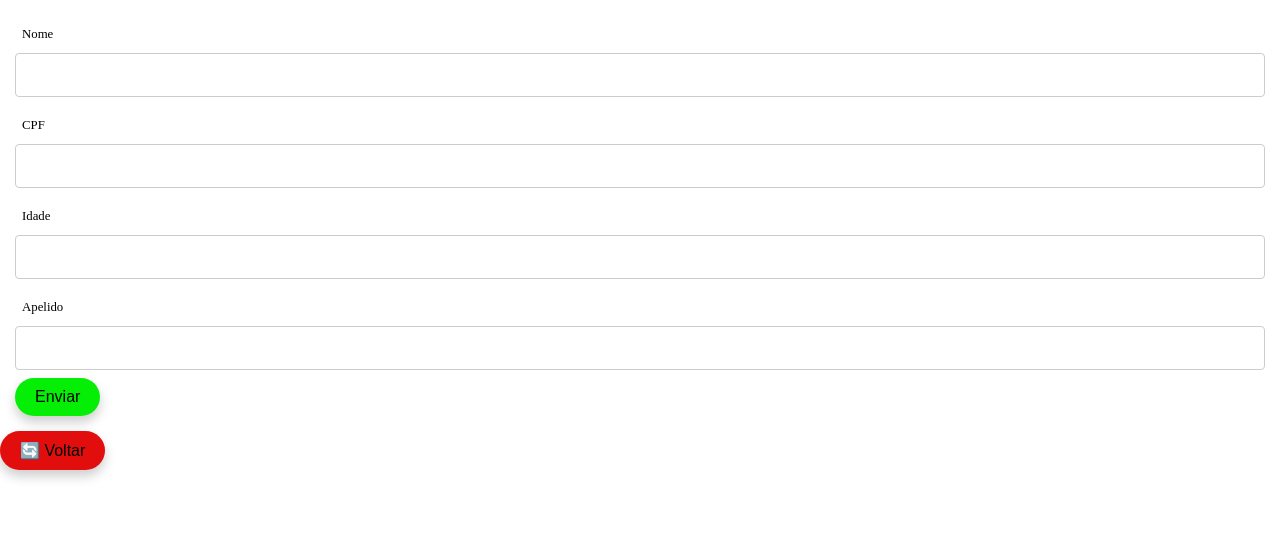
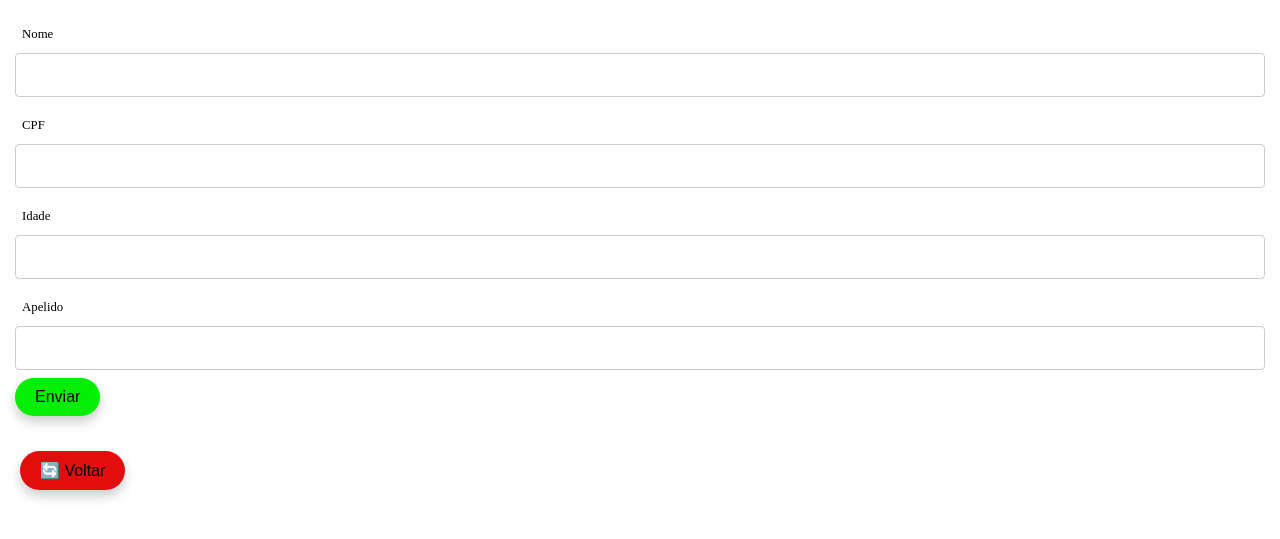
Before and after one commit to PC-Pedro/Comunicacao, a PHP site: page /form.php in a window 1280 px wide. Shown: the part 141-680 px from the top of the page. Run offline with PHP 8.4, Linux system fonts and the light colour scheme.

Commit message:
#main# Atualização

```diff
--- a/agenda.css
+++ b/agenda.css
@@ -63,6 +63,7 @@ input[type=submit] {
     background-color: rgb(5, 238, 5);
     color: #000000;
     border: none;
+    float: center;
     border-radius: 30px;
     cursor: pointer;
     text-decoration: none;
@@ -98,6 +99,7 @@ input[type=button], button {
     background-color: rgb(226, 14, 14);
     color: #000000;
     border: none;
+    margin: 20px;
     border-radius: 30px;
     cursor: pointer;
     text-decoration: none;
```
